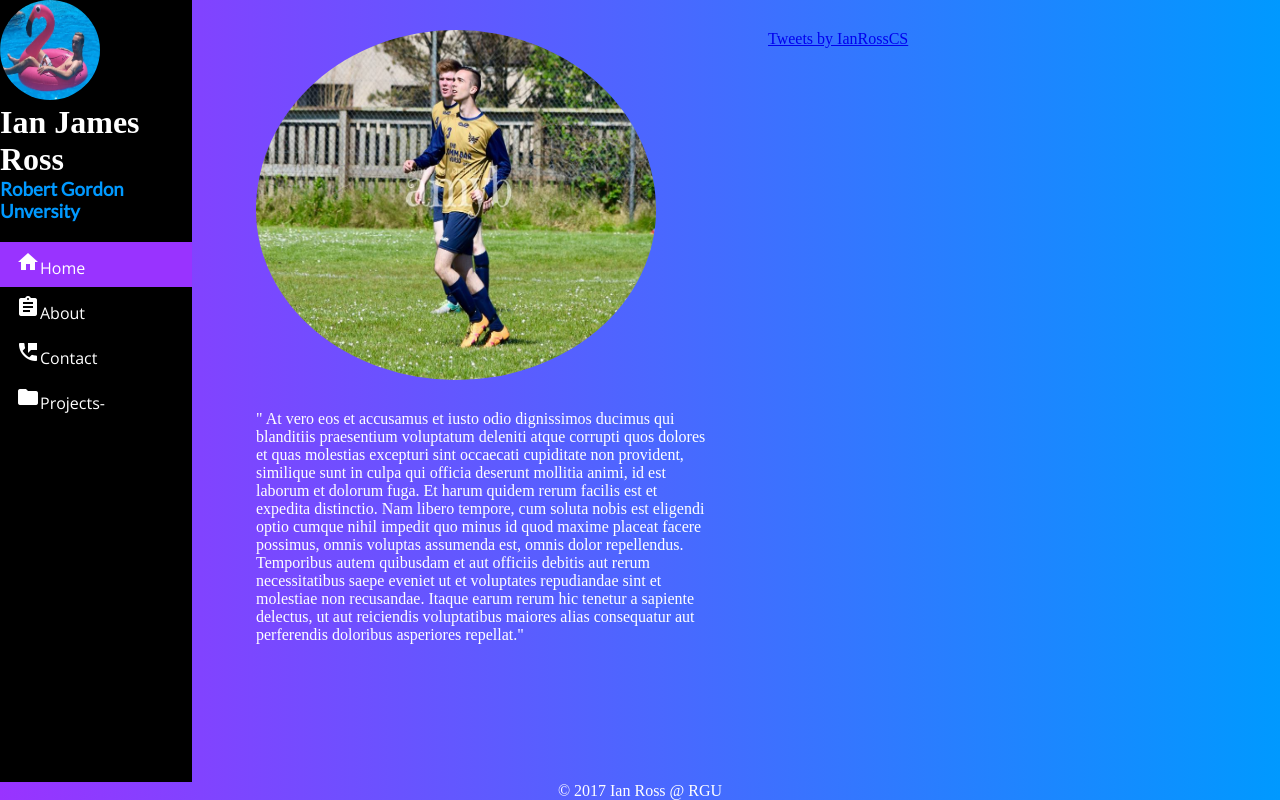
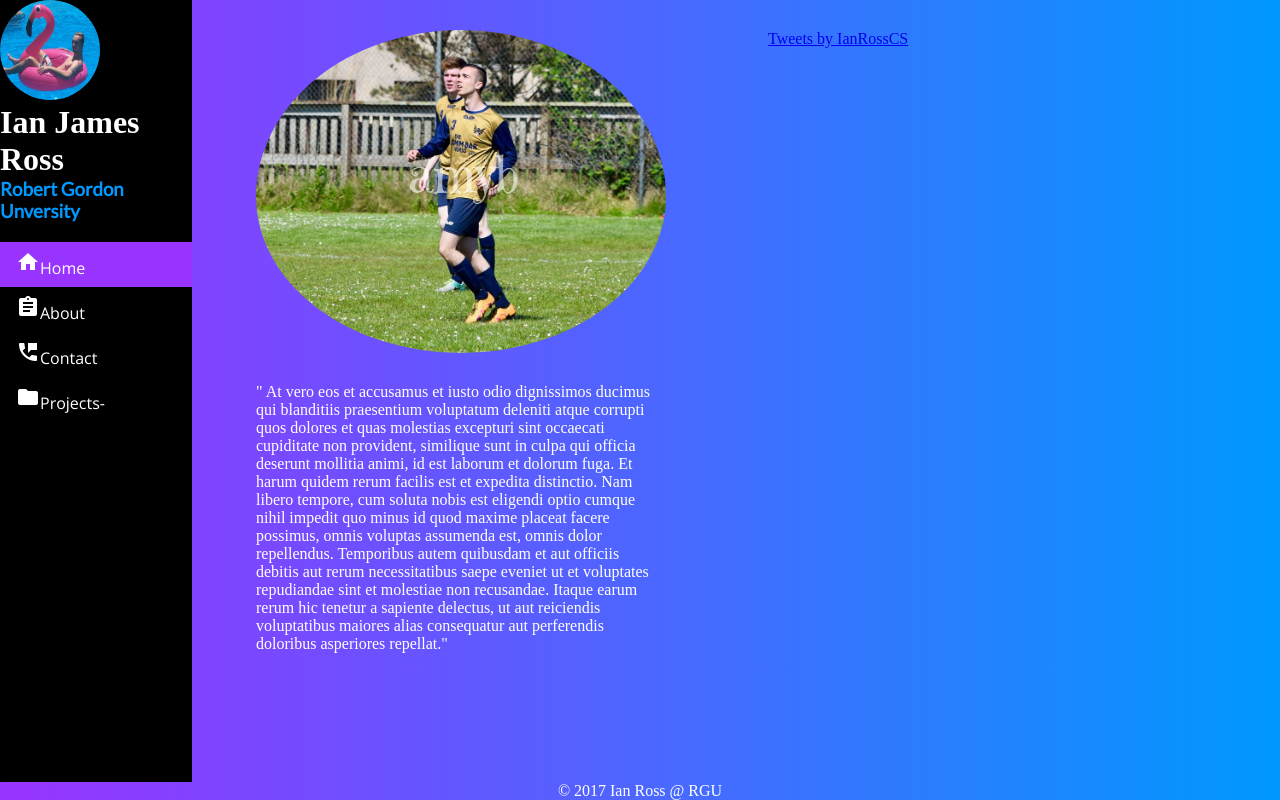
Before and after one commit to IanJRoss/1702391-coursework, a plain HTML site: page index.html in a window 1280 px wide. Drawn offline with nearby package versions, Linux system fonts and the light colour scheme; a web font is replaced by a local one.

Commit message:
Add files via upload

```diff
--- a/style.css
+++ b/style.css
@@ -88,20 +88,22 @@ main {
 }
 .first-half img {
   border-radius: 50%;
-  width: 400px;
-  height: 350px;
+  width: 80%;
+  height: 80%;
   padding-bottom: 10px;
 }
 .first-half p {
- width: 450px;
-
-
+ width: 80%;
 }
 .second-half {
   float: right;
   width: 50%;
+
 }
 
+.second-half a {
+  height: 400px;
+}
 
 
 
```
